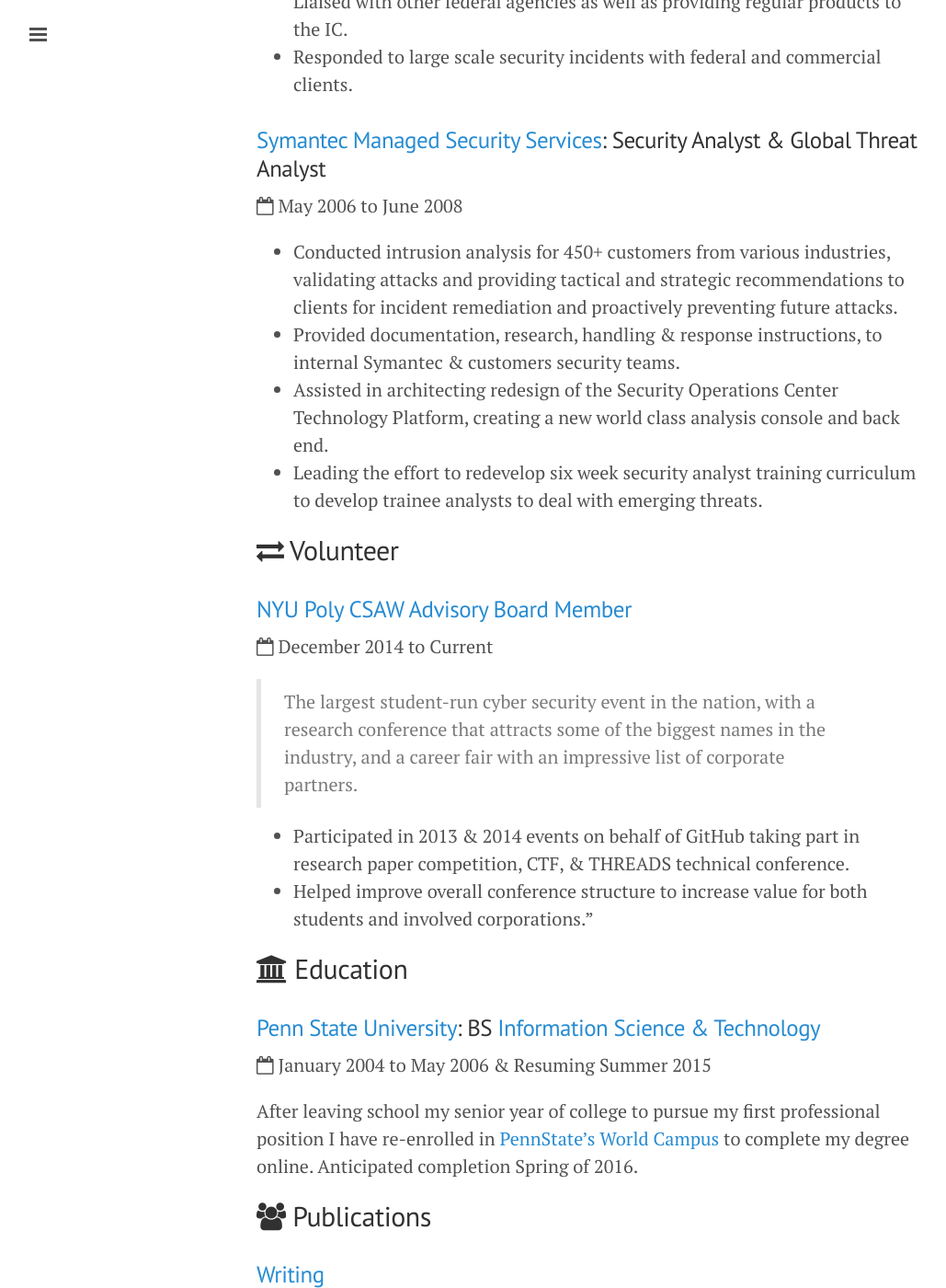
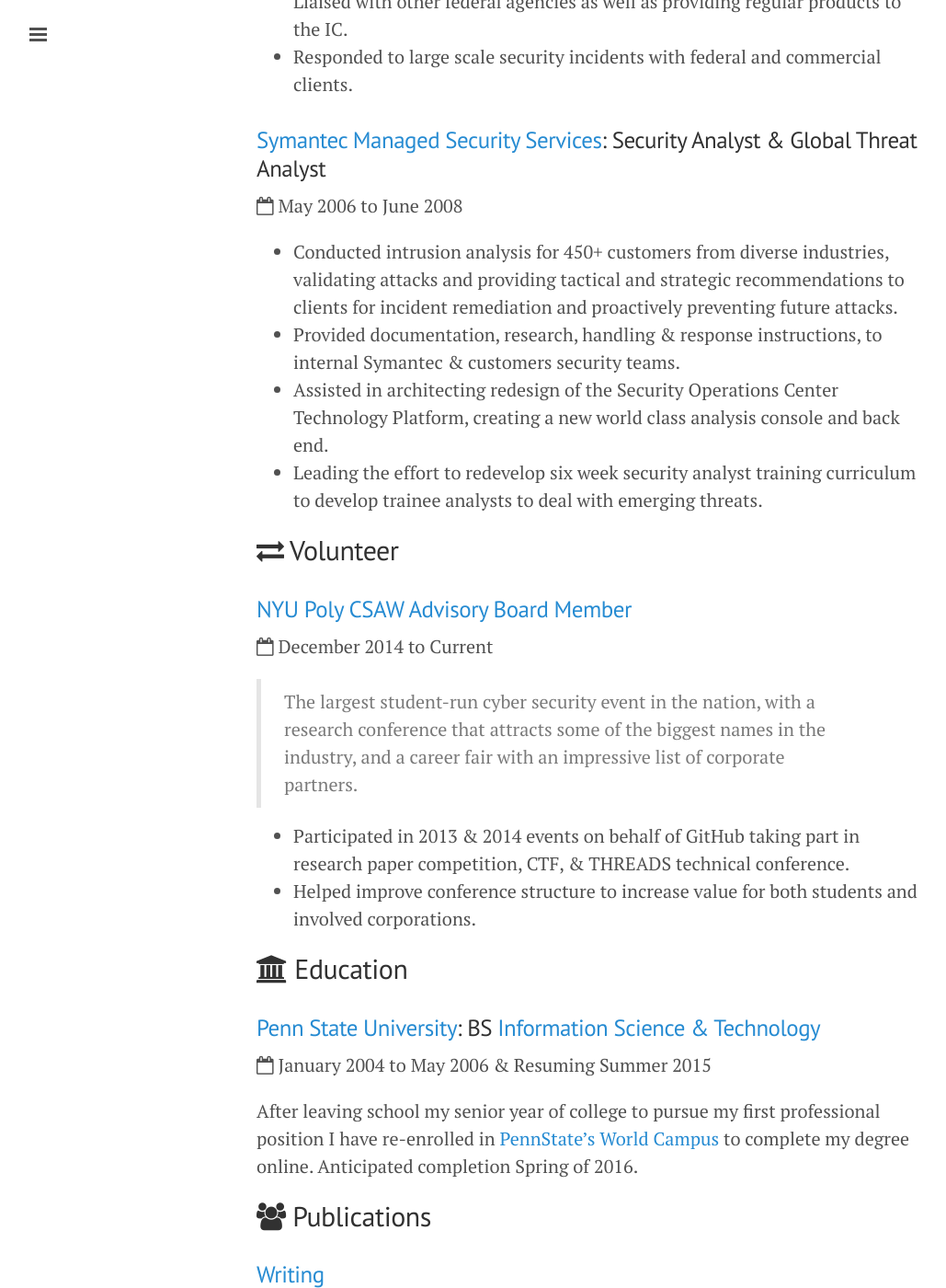
Before and after one commit to sroberts/sroberts.github.io, a Jekyll site: the page built from resume.md, in a window 1280 px wide and 1400 px high, scrolled down 1755 px. Shown: the whole window at 92% size, without its empty margins (1-1030 px from the left). Built offline with Jekyll 4.4.1, drawn with Linux system fonts in a browser that asks for light colours; nearby versions of some CDN libraries; some of the changed text lies outside the part shown.

Commit message:
used write-good to write-gooder

```diff
--- a/resume.md
+++ b/resume.md
@@ -52,7 +52,7 @@
 
 <i class="fa fa-calendar-o"></i> May 2006 to June 2008
 
-- Conducted intrusion analysis for 450+ customers from various industries, validating attacks and providing tactical and strategic recommendations to clients for incident remediation and proactively preventing future attacks.
+- Conducted intrusion analysis for 450+ customers from diverse industries, validating attacks and providing tactical and strategic recommendations to clients for incident remediation and proactively preventing future attacks.
 - Provided documentation, research, handling & response instructions, to internal Symantec & customers security teams.
 - Assisted in architecting redesign of the Security Operations Center Technology Platform, creating a new world class analysis console and back end.
 - Leading the effort to redevelop six week security analyst training curriculum to develop trainee analysts to deal with emerging threats.
@@ -66,7 +66,7 @@
 > The largest student-run cyber security event in the nation, with a research conference that attracts some of the biggest names in the industry, and a career fair with an impressive list of corporate partners.
 
 - Participated in 2013 & 2014 events on behalf of GitHub taking part in research paper competition, CTF, & THREADS technical conference.
-- Helped improve overall conference structure to increase value for both students and involved corporations."
+- Helped improve conference structure to increase value for both students and involved corporations.
 
 ## <i class="fa fa-university"></i> Education
 
```
Also changed, not shown: other parts of resume.md (+2 -2 lines).
